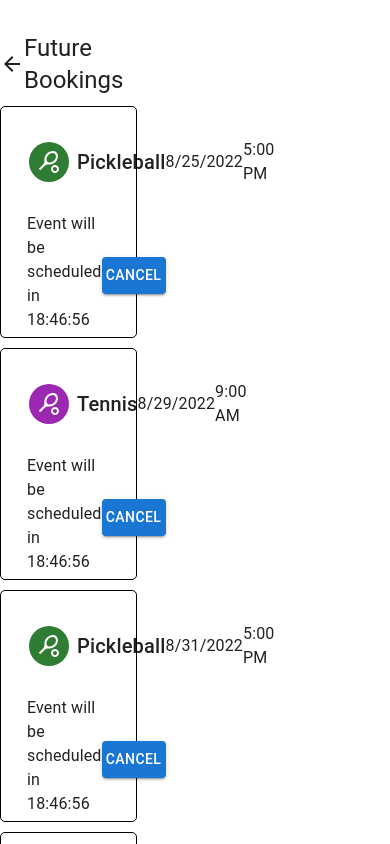
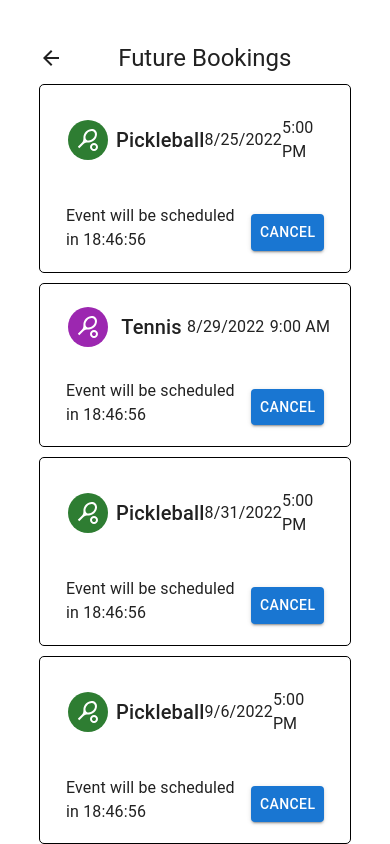
Before and after one commit to MarkAlperin/Personal-Website, a React (Create React App) app: page /tennis-time/reservations in a window 390 px wide. Shown: the top 844 px of the page. Built offline with nearby package versions, Linux system fonts and the light colour scheme.

Commit message:
fixed responsive css for resPage

```diff
--- a/src/apps/tennisTime/ResPage.js
+++ b/src/apps/tennisTime/ResPage.js
@@ -116,6 +116,7 @@ const TwoColumnsContainer = styled.div`
   width: 100%;
   @media (max-width: 768px) {
     flex-direction: column;
+    align-items: center;
   }
 `;
 
@@ -126,6 +127,9 @@ const ResListContainer = styled.div`
   align-items: "center";
   margin-top: 6%;
   width: 35%;
+  @media (max-width: 768px) {
+    width: 80%;
+  }
 `;
 
 const TitleContainer = styled.div`
```
